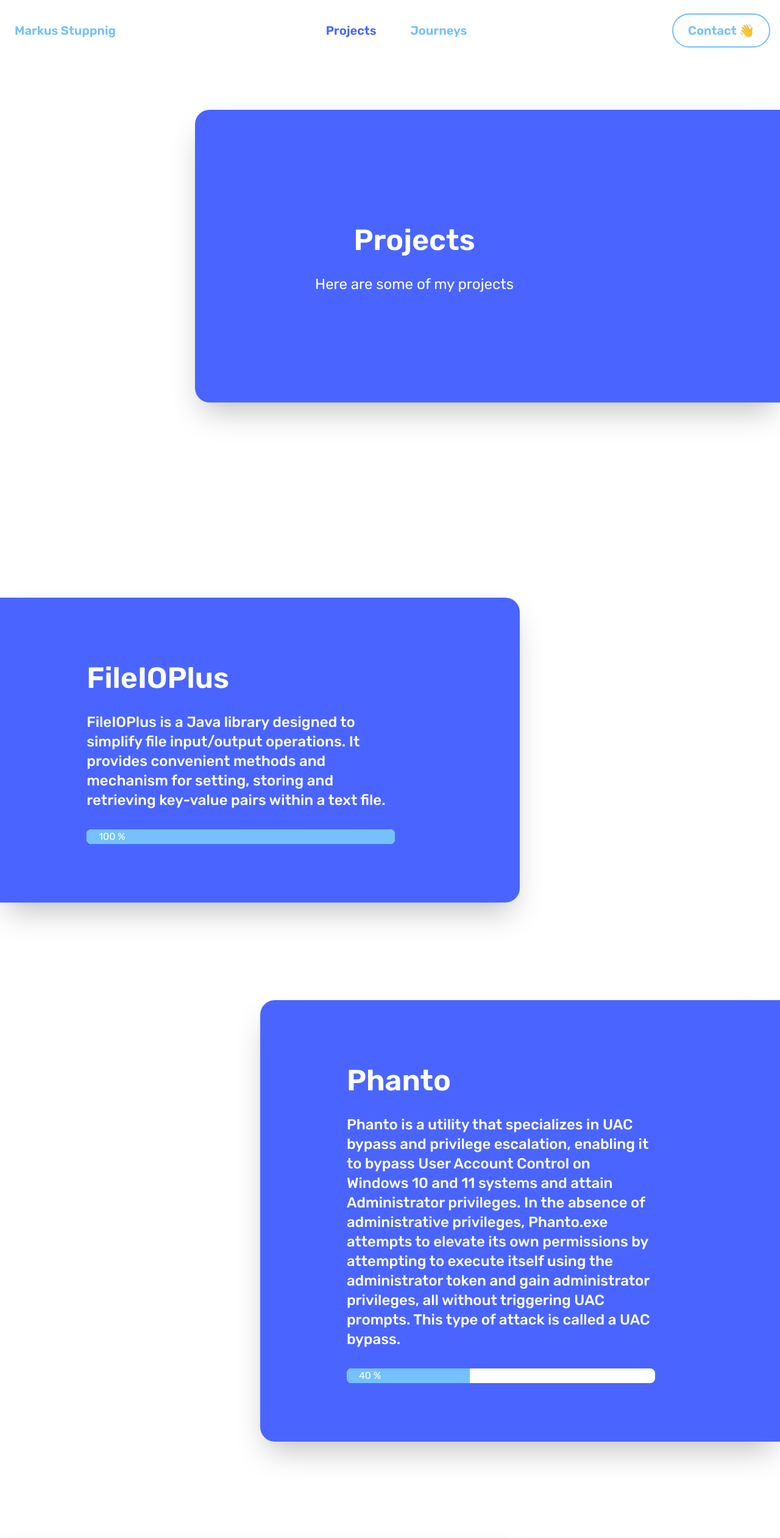
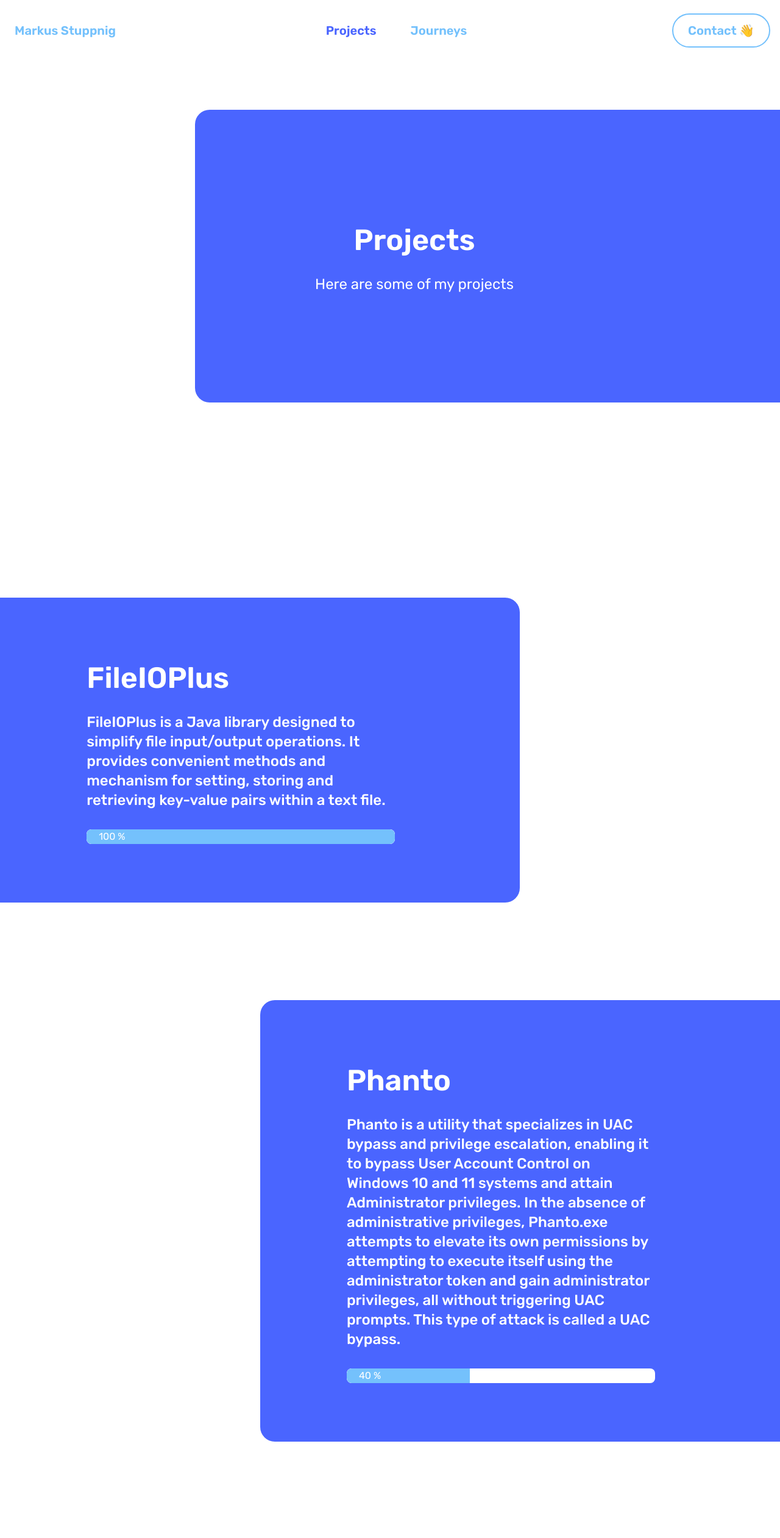
Before and after one commit to Markus-Stuppnig/Website, a Next.js app: page /projects in a window 1280 px wide. Shown: the top 2522 px of the page at 61% size. Built offline with nearby package versions, Linux system fonts and the light colour scheme.

Commit message:
removes shadows on projects page

```diff
--- a/components/Projects/Projects.tsx
+++ b/components/Projects/Projects.tsx
@@ -9,7 +9,7 @@ export default function Projects() {
   return (
 	<section id="projects" className="mt-[5rem]">
 		<div className="grid grid-cols-12 h-[30rem]">
-			<div className="col-span-12 md:col-start-4 md:col-span-9 bg-secondary shadow-2xl py-[10rem] md:rounded-l-3xl grid grid-cols-12">
+			<div className="col-span-12 md:col-start-4 md:col-span-9 bg-secondary py-[10rem] md:rounded-l-3xl grid grid-cols-12">
 				<div className="text-center col-start-2 col-span-10 md:col-start-3 md:col-span-5 flex flex-col items-center justify-center">
 					<SectionHeading additional="font-semibold mb-5" textColor="text-mywhite">Projects</SectionHeading>
 					<h4 className="text-2xl text-mywhite">Here are some of my projects</h4>
@@ -18,7 +18,7 @@ export default function Projects() {
 		</div>
 		<SectionDivider />
 		<div className="grid grid-cols-3">
-			<div className="col-span-3 md:col-span-2 bg-secondary shadow-2xl text-mywhite py-[6rem] grid grid-cols-12 md:rounded-r-3xl">
+			<div className="col-span-3 md:col-span-2 bg-secondary text-mywhite py-[6rem] grid grid-cols-12 md:rounded-r-3xl">
 				<div className="col-start-2 md:col-start-3 col-span-10 md:col-span-8 flex flex-col">
 					<Link href={projectsData[0].link} target="_blank">
 						<SectionHeading additional="font-semibold mb-5" textColor="text-mywhite">{projectsData[0].title}</SectionHeading>
@@ -33,7 +33,7 @@ export default function Projects() {
 			</div>
 		</div>
 		<div className="grid grid-cols-3 mt-[10rem]">
-			<div className="col-span-3 md:col-start-2 md:col-span-2 bg-secondary shadow-2xl text-mywhite py-[6rem] grid grid-cols-12 md:rounded-l-3xl">
+			<div className="col-span-3 md:col-start-2 md:col-span-2 bg-secondary text-mywhite py-[6rem] grid grid-cols-12 md:rounded-l-3xl">
 				<div className="col-start-2 md:col-start-3 col-span-10 md:col-span-8 flex flex-col">
 					<Link href={projectsData[1].link} target="_blank">
 						<SectionHeading additional="font-semibold mb-5" textColor="text-mywhite">{projectsData[1].title}</SectionHeading>
@@ -48,7 +48,7 @@ export default function Projects() {
 			</div>
 		</div>
 		<div className="grid grid-cols-3 mt-[10rem]">
-			<div className="col-span-3 md:col-span-2 bg-secondary shadow-2xl text-mywhite py-[6rem] grid grid-cols-12 md:rounded-r-3xl">
+			<div className="col-span-3 md:col-span-2 bg-secondary text-mywhite py-[6rem] grid grid-cols-12 md:rounded-r-3xl">
 				<div className="col-start-2 md:col-start-3 col-span-10 md:col-span-8 flex flex-col">
 					<Link href={projectsData[2].link} target="_blank">
 						<SectionHeading additional="font-semibold mb-5" textColor="text-mywhite">{projectsData[2].title}</SectionHeading>
```
